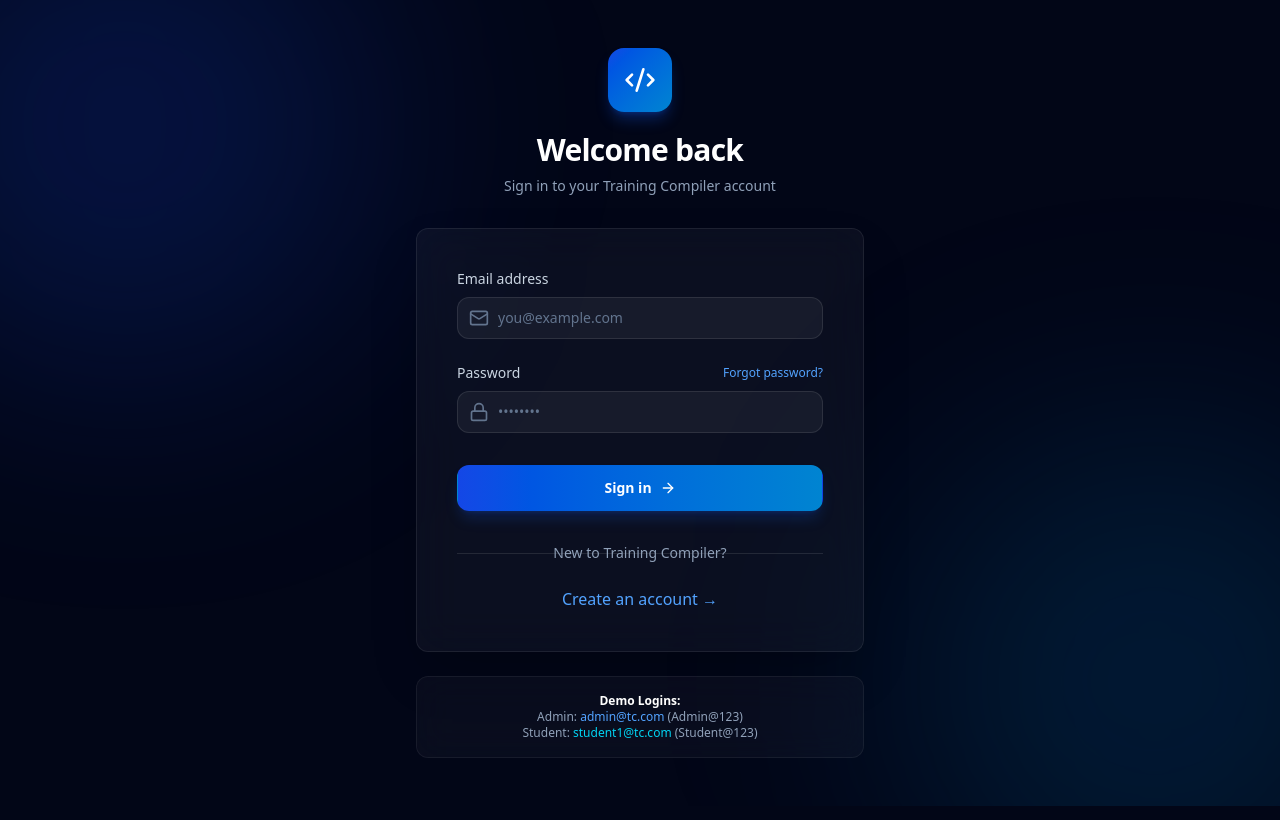
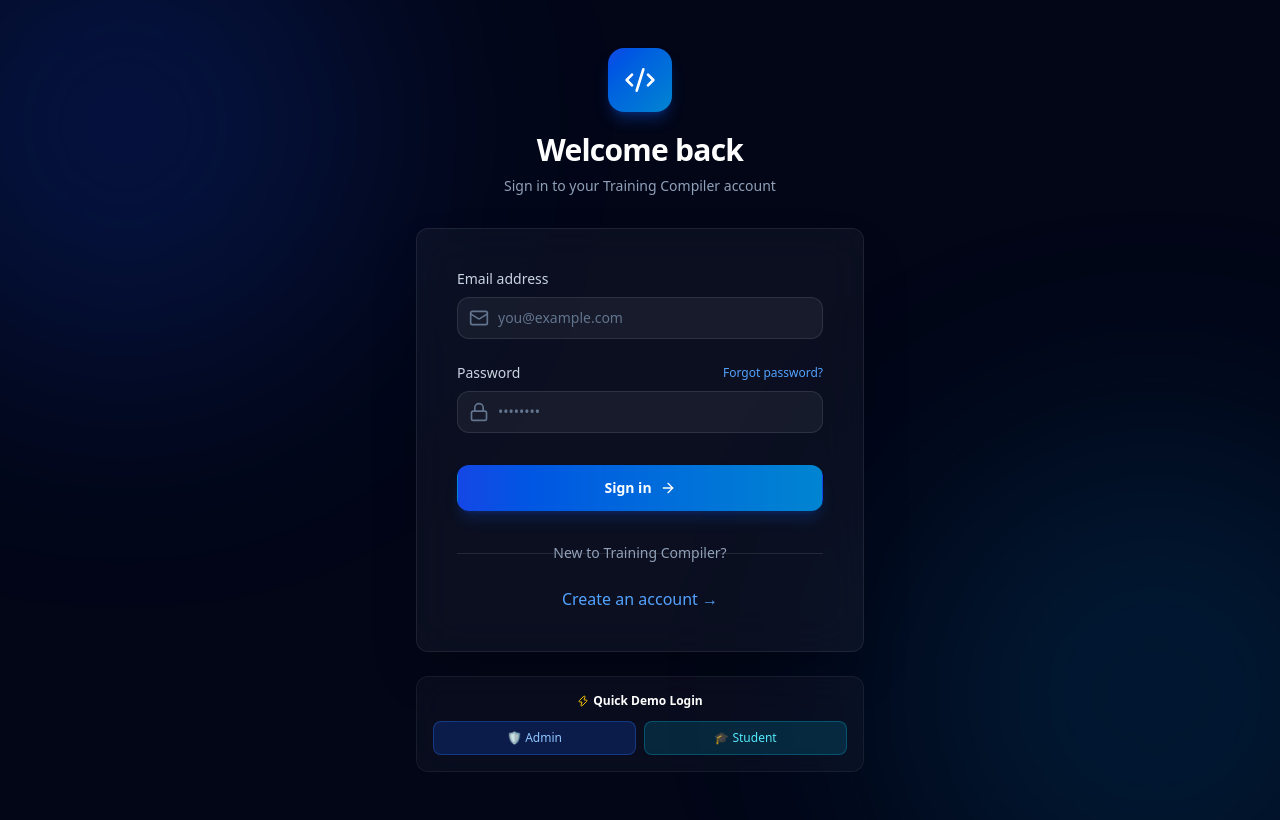
Before and after one commit to dharunkumarsengottuvelu-dev/Learning-Platform-, a Next.js app: page /login in a window 1280 px wide. Built offline with nearby package versions, Linux system fonts and the light colour scheme.

Commit message:
fix: resolve login Configuration error - friendly errors, middleware, auth null returns

```diff
--- a/app/login/page.tsx
+++ b/app/login/page.tsx
@@ -4,7 +4,17 @@ import { useState } from "react";
 import { signIn } from "next-auth/react";
 import { useRouter } from "next/navigation";
 import Link from "next/link";
-import { Code2, Mail, Lock, Loader2, ArrowRight } from "lucide-react";
+import { Code2, Mail, Lock, Loader2, ArrowRight, Zap } from "lucide-react";
+
+function getErrorMessage(error: string): string {
+  if (error === "CredentialsSignin" || error === "Configuration") {
+    return "Invalid email or password. Please try again.";
+  }
+  if (error === "User not found") return "No account found with this email.";
+  if (error === "Incorrect password") return "Incorrect password. Please try again.";
+  if (error === "User has no password set") return "This account uses a different sign-in method.";
+  return "Invalid email or password. Please try again.";
+}
 
 export default function LoginPage() {
   const router = useRouter();
@@ -12,6 +22,12 @@ export default function LoginPage() {
   const [password, setPassword] = useState("");
   const [error, setError] = useState("");
   const [loading, setLoading] = useState(false);
+
+  const quickLogin = (e: string, p: string) => {
+    setEmail(e);
+    setPassword(p);
+    setError("");
+  };
 
   const handleSubmit = async (e: React.FormEvent) => {
     e.preventDefault();
@@ -24,8 +40,8 @@ export default function LoginPage() {
         redirect: false,
       });
       if (result?.error) {
-        setError(`Error: ${result.error}. (Please check your database connection or environment variables)`);
-      } else {
+        setError(getErrorMessage(result.error));
+      } else if (result?.ok) {
         router.push("/");
         router.refresh();
       }
@@ -149,13 +165,28 @@ export default function LoginPage() {
           </div>
         </div>
 
-        {/* Role hint */}
-        <div className="mt-6 glass rounded-xl p-4 text-center">
-          <p className="text-xs text-slate-400">
-            <span className="font-semibold text-white">Demo Logins:</span><br/>
-            Admin: <span className="text-blue-400">admin@tc.com</span> (Admin@123)<br/>
-            Student: <span className="text-cyan-400">student1@tc.com</span> (Student@123)
+        {/* Demo Logins */}
+        <div className="mt-6 glass rounded-xl p-4">
+          <p className="text-xs text-slate-400 text-center mb-3 flex items-center justify-center gap-1">
+            <Zap className="w-3 h-3 text-yellow-400" />
+            <span className="font-semibold text-white">Quick Demo Login</span>
           </p>
+          <div className="flex gap-2">
+            <button
+              type="button"
+              onClick={() => quickLogin("admin@tc.com", "Admin@123")}
+              className="flex-1 text-xs py-2 px-3 rounded-lg bg-blue-600/20 hover:bg-blue-600/30 border border-blue-500/30 text-blue-300 font-medium transition-all"
+            >
+              🛡️ Admin
+            </button>
+            <button
+              type="button"
+              onClick={() => quickLogin("student1@tc.com", "Student@123")}
+              className="flex-1 text-xs py-2 px-3 rounded-lg bg-cyan-600/20 hover:bg-cyan-600/30 border border-cyan-500/30 text-cyan-300 font-medium transition-all"
+            >
+              🎓 Student
+            </button>
+          </div>
         </div>
       </div>
     </div>
--- a/lib/auth.ts
+++ b/lib/auth.ts
@@ -47,12 +47,10 @@ export const { handlers, signIn, signOut, auth } = NextAuth({
             where: { email },
           });
 
-          if (!user) throw new Error("User not found");
-          if (!user.password) throw new Error("User has no password set");
+          if (!user || !user.password) return null;
 
           const isValid = await bcrypt.compare(password, user.password);
-
-          if (!isValid) throw new Error("Incorrect password");
+          if (!isValid) return null;
 
           return {
             id: user.id,
@@ -62,8 +60,8 @@ export const { handlers, signIn, signOut, auth } = NextAuth({
             photo: user.photo,
           };
         } catch (error: any) {
-          console.error("[AUTH] Database error:", error);
-          throw new Error(error.message || "Database connection error");
+          console.error("[AUTH] Error:", error?.message ?? error);
+          return null;
         }
       },
     }),
--- /dev/null
+++ b/middleware.ts
@@ -0,0 +1,29 @@
+import { auth } from "@/lib/auth";
+import { NextResponse } from "next/server";
+import type { NextRequest } from "next/server";
+
+export default auth(function middleware(req) {
+  const { nextUrl, auth: session } = req as any;
+  const isLoggedIn = !!session;
+
+  const isAuthPage = nextUrl.pathname.startsWith("/login") ||
+    nextUrl.pathname.startsWith("/register");
+  const isApiAuth = nextUrl.pathname.startsWith("/api/auth");
+  const isPublic = isAuthPage || isApiAuth;
+
+  // Allow public routes
+  if (isPublic) return NextResponse.next();
+
+  // Redirect unauthenticated users to login
+  if (!isLoggedIn) {
+    return NextResponse.redirect(new URL("/login", nextUrl));
+  }
+
+  return NextResponse.next();
+});
+
+export const config = {
+  matcher: [
+    "/((?!_next/static|_next/image|favicon.ico|.*\\.(?:svg|png|jpg|jpeg|gif|webp)$).*)",
+  ],
+};
```
